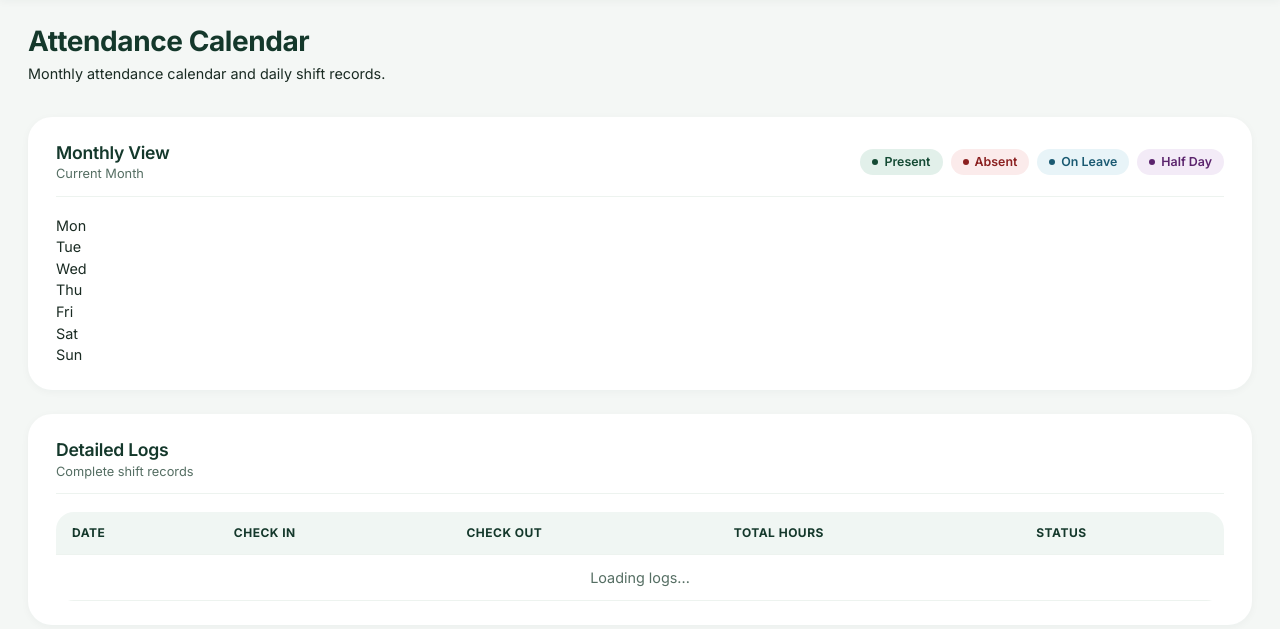
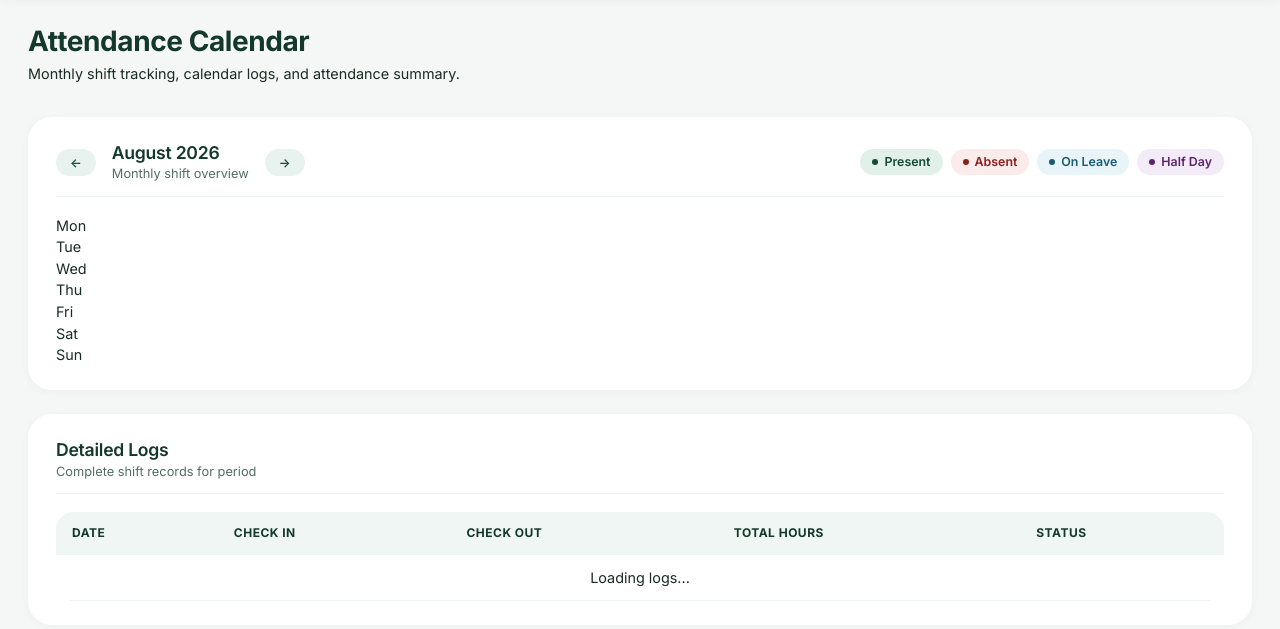
Before and after one commit to sarvesh0710-n/Oodoo_Human_Resource_Management, a FastAPI app: template app/templates/attendance.html in a window 1280 px wide. Shown: the part 64-693 px from the top of the page. Run offline with FastAPI, Linux system fonts and the light colour scheme; the template is opened without the code that fills it, so the values that code supplies are empty.

Commit message:
fix(attendance): revive monthly calendar view with month navigation and staff selector

```diff
--- a/app/templates/attendance.html
+++ b/app/templates/attendance.html
@@ -3,17 +3,33 @@
 {% block title %}Attendance Calendar — Dayflow HRMS{% endblock %}
 
 {% block content %}
-<div style="margin-bottom: 2rem;">
+<div style="margin-bottom: 2rem; display: flex; justify-content: space-between; align-items: center;">
+    <div>
         <h1 style="margin-bottom: 0.25rem;">Attendance Calendar</h1>
-    <p style="color: var(--slate-muted);">Monthly attendance calendar and daily shift records.</p>
+        <p style="color: var(--slate-muted);">Monthly shift tracking, calendar logs, and attendance summary.</p>
+    </div>
+    {% if user.role == 'admin_hr' %}
+    <div style="min-width: 240px;">
+        <select id="emp-filter" onchange="renderAttendanceView()" class="form-control" style="background: var(--surface-card); font-weight: 600;">
+            <option value="all">All Staff (Company Summary)</option>
+            {% for emp in all_employees %}
+                <option value="{{ emp.id }}">#EMP-{{ emp.id }} {{ emp.first_name }} {{ emp.last_name }}</option>
+            {% endfor %}
+        </select>
+    </div>
+    {% endif %}
 </div>
 
 <!-- Calendar Section -->
 <div class="card">
     <div class="card-header">
+        <div style="display: flex; align-items: center; gap: 1rem;">
+            <button onclick="changeMonth(-1)" class="btn btn-secondary btn-sm" aria-label="Previous Month">&larr;</button>
             <div>
-            <h3 class="card-title">Monthly View</h3>
-            <p id="calendar-month-title" class="card-subtitle">Current Month</p>
+                <h3 id="calendar-month-title" class="card-title" style="margin: 0;">August 2026</h3>
+                <p class="card-subtitle">Monthly shift overview</p>
+            </div>
+            <button onclick="changeMonth(1)" class="btn btn-secondary btn-sm" aria-label="Next Month">&rarr;</button>
         </div>
         <div style="display: flex; gap: 0.5rem; flex-wrap: wrap;">
             <span class="status-pill present">Present</span>
@@ -38,7 +54,7 @@
     <div class="card-header">
         <div>
             <h3 class="card-title">Detailed Logs</h3>
-            <p class="card-subtitle">Complete shift records</p>
+            <p class="card-subtitle">Complete shift records for period</p>
         </div>
     </div>
 
@@ -58,7 +74,7 @@
             </thead>
             <tbody id="attendance-table-body">
                 <tr>
-                    <td colspan="{% if user.role == 'admin_hr' %}6{% else %}5{% endif %}" style="text-align: center; color: var(--text-muted);">Loading logs...</td>
+                    <td colspan="{% if user.role == 'admin_hr' %}6{% else %}5{% endif %}" style="text-align: center; color: var(--slate-muted);">Loading logs...</td>
                 </tr>
             </tbody>
         </table>
@@ -68,6 +84,9 @@
 
 {% block extra_scripts %}
 <script>
+    let rawAttendanceData = [];
+    let currentNavDate = new Date(); // Defaults to current date (August 2026)
+
     function calculateShiftHours(inTime, outTime) {
         if (!inTime || !outTime) return '—';
         try {
@@ -82,19 +101,38 @@
         }
     }
 
+    function changeMonth(delta) {
+        currentNavDate.setMonth(currentNavDate.getMonth() + delta);
+        renderAttendanceView();
+    }
+
     async function loadAttendanceData() {
         try {
             const res = await fetch('/api/attendance');
-            const data = await res.json();
+            rawAttendanceData = await res.json();
+            renderAttendanceView();
+        } catch (e) {
+            console.error('Failed to load attendance data:', e);
+        }
+    }
 
-            // 1. Build Detailed Table (sorted descending by date)
+    function renderAttendanceView() {
+        const isAdmin = {{ 'true' if user.role == 'admin_hr' else 'false' }};
+        const empFilterEl = document.getElementById('emp-filter');
+        const selectedEmpId = empFilterEl ? empFilterEl.value : 'all';
+
+        // Filter data by selected employee if specified
+        let filteredData = rawAttendanceData;
+        if (selectedEmpId !== 'all') {
+            filteredData = rawAttendanceData.filter(r => String(r.employee_id) === String(selectedEmpId));
+        }
+
+        // 1. Render Table
         const tbody = document.getElementById('attendance-table-body');
-            const isAdmin = {{ 'true' if user.role == 'admin_hr' else 'false' }};
-
-            if (!data || data.length === 0) {
-                tbody.innerHTML = `<tr><td colspan="${isAdmin ? 6 : 5}" style="text-align:center; color: var(--text-muted);">No attendance records found for this period.</td></tr>`;
+        if (!filteredData || filteredData.length === 0) {
+            tbody.innerHTML = `<tr><td colspan="${isAdmin ? 6 : 5}" style="text-align:center; color: var(--slate-muted);">No attendance records found for this view.</td></tr>`;
         } else {
-                const sorted = [...data].sort((a, b) => new Date(b.date) - new Date(a.date));
+            const sorted = [...filteredData].sort((a, b) => new Date(b.date) - new Date(a.date));
             tbody.innerHTML = sorted.map(row => `
                 <tr>
                     ${isAdmin ? `<td style="font-weight: 600;">${escapeHtml(row.employee_name || 'Emp #' + row.employee_id)}</td>` : ''}
@@ -107,16 +145,15 @@
             `).join('');
         }
 
-            // 2. Build Dynamic Calendar Grid for current month
+        // 2. Render Calendar Grid for currentNavDate
         const grid = document.getElementById('calendar-days-container');
-            const now = new Date();
-            const year = now.getFullYear();
-            const month = now.getMonth(); // 0-indexed
+        const year = currentNavDate.getFullYear();
+        const month = currentNavDate.getMonth();
 
         const monthNames = ["January", "February", "March", "April", "May", "June", "July", "August", "September", "October", "November", "December"];
         document.getElementById('calendar-month-title').textContent = `${monthNames[month]} ${year}`;
 
-            // First day of month offset (0=Mon, 6=Sun)
+        // First day of month index (0=Mon, 6=Sun)
         const firstDayIndex = (new Date(year, month, 1).getDay() + 6) % 7;
         const daysInMonth = new Date(year, month + 1, 0).getDate();
 
@@ -125,9 +162,12 @@
             html += `<div class="calendar-day empty"></div>`;
         }
 
-            // Map records by YYYY-MM-DD
-            const recordMap = {};
-            data.forEach(r => { recordMap[r.date] = r; });
+        // Group records by YYYY-MM-DD
+        const dateRecordMap = {};
+        filteredData.forEach(r => {
+            if (!dateRecordMap[r.date]) dateRecordMap[r.date] = [];
+            dateRecordMap[r.date].push(r);
+        });
 
         for (let day = 1; day <= daysInMonth; day++) {
             const dayPadded = String(day).padStart(2, '0');
@@ -136,11 +176,23 @@
 
             const dayOfWeek = (firstDayIndex + day - 1) % 7;
             const isWeekend = (dayOfWeek === 5 || dayOfWeek === 6);
-                const rec = recordMap[dayStr];
+            const dayRecords = dateRecordMap[dayStr] || [];
 
             let pillHtml = '';
-                if (rec) {
+            if (dayRecords.length > 0) {
+                if (selectedEmpId !== 'all' || dayRecords.length === 1) {
+                    const rec = dayRecords[0];
                     pillHtml = `<span class="status-pill ${rec.status}" style="font-size: 0.7rem;">${rec.status}</span>`;
+                } else {
+                    // Summary counts for all staff view
+                    const presentCnt = dayRecords.filter(r => r.status === 'present').length;
+                    const leaveCnt = dayRecords.filter(r => r.status === 'leave').length;
+                    const lateCnt = dayRecords.filter(r => r.status === 'late').length;
+
+                    if (presentCnt > 0) pillHtml += `<span class="status-pill present" style="font-size: 0.7rem;">${presentCnt} Present</span> `;
+                    if (leaveCnt > 0) pillHtml += `<span class="status-pill leave" style="font-size: 0.7rem;">${leaveCnt} Leave</span> `;
+                    if (lateCnt > 0) pillHtml += `<span class="status-pill half_day" style="font-size: 0.7rem;">${lateCnt} Late</span>`;
+                }
             } else if (isWeekend) {
                 pillHtml = `<span style="font-size: 0.75rem; color: var(--slate-muted);">Weekend</span>`;
             }
@@ -148,16 +200,12 @@
             html += `
                 <div class="calendar-day ${isWeekend ? 'empty' : ''}">
                     <div class="day-number">${day}</div>
-                        <div>${pillHtml}</div>
+                    <div style="display: flex; flex-direction: column; gap: 3px; margin-top: 4px;">${pillHtml}</div>
                 </div>
             `;
         }
 
         grid.innerHTML = html;
-
-        } catch (e) {
-            console.error(e);
-        }
     }
 
     loadAttendanceData();
--- a/app/web/views.py
+++ b/app/web/views.py
@@ -66,12 +66,14 @@ def attendance_page(
     db: Session = Depends(get_db),
 ):
     employee = db.query(Employee).filter(Employee.user_id == current_user.id).first()
+    all_employees = db.query(Employee).all() if current_user.role == "admin_hr" else []
     return templates.TemplateResponse(
         request=request,
         name="attendance.html",
         context={
             "user": current_user,
             "employee": employee,
+            "all_employees": all_employees,
         },
     )
 
```
Lines whose indentation alone changed are shown as unchanged.
